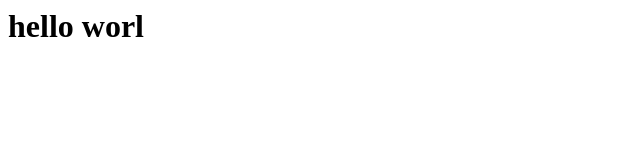
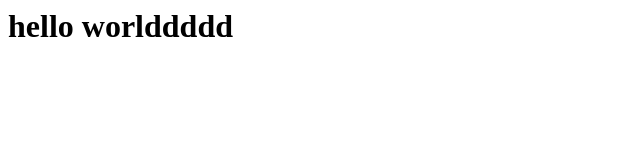
Before and after one commit to legalapps/legal-app-privacy-policy, a plain HTML site: page index.html in a window 1280 px wide. Shown: the whole page, without its empty margins (0-640 px from the left). Drawn offline with Linux system fonts and the light colour scheme.

Commit message:
Update index.html

```diff
--- a/index.html
+++ b/index.html
@@ -1,3 +1,5 @@
 <html>
-<h1>hello worl</h1>
+
+<h1>hello worlddddd</h1>
+
 </html>
```
